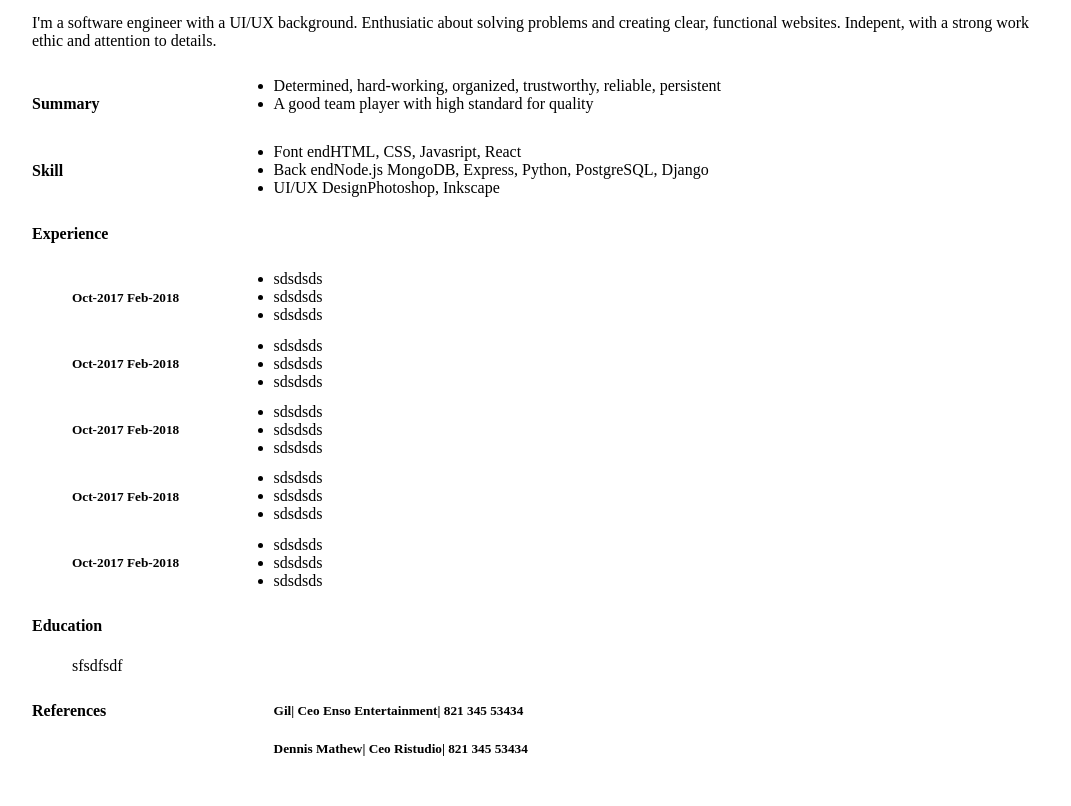
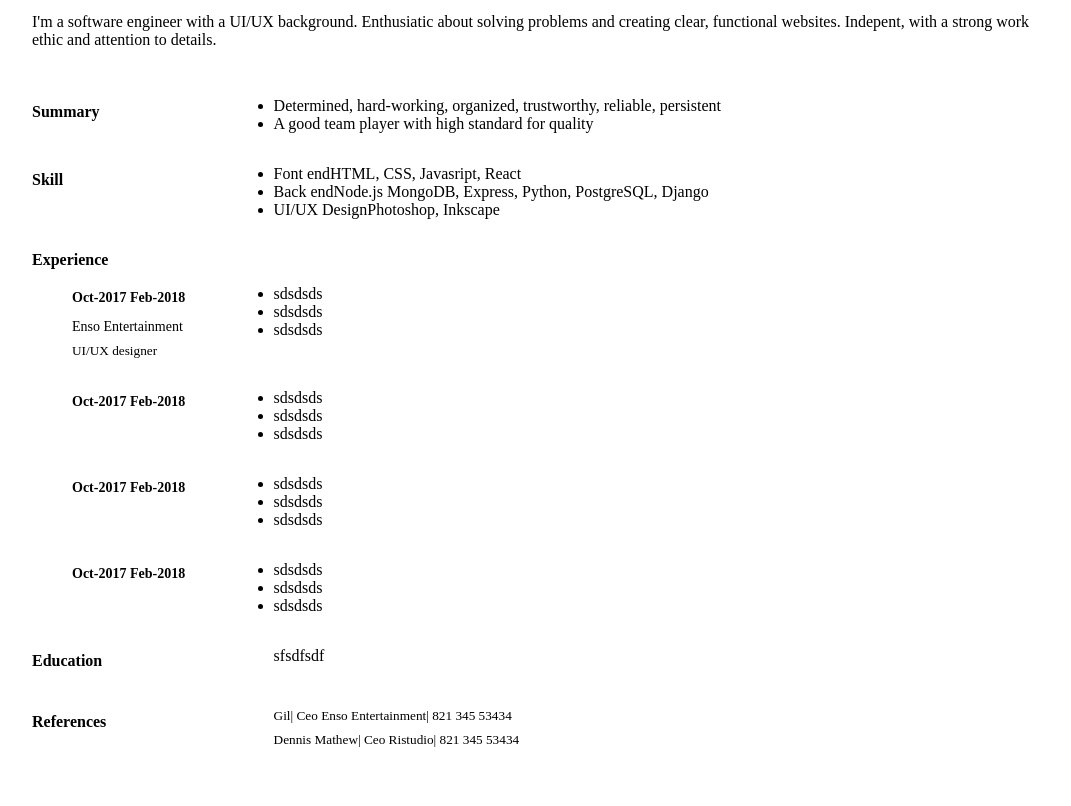
Before and after one commit to viviRbi/resume, a plain HTML site: page index.html in a window 1280 px wide. Shown: the part 222-1028 px from the top of the page, without its empty margins (104-1175 px from the left). Drawn offline with Linux system fonts and the light colour scheme.

Commit message:
test pdf

```diff
--- a/index.html
+++ b/index.html
@@ -24,9 +24,6 @@
         <h5>(832) 267-0517</h5>
         <h5>thaovyletruong@gmail.com</h5>
         <h5><span>Github:</span><span>https://github.com/viviRbi</span></h5>
-
-
-
       </section>
     </div>
   </header>
@@ -52,7 +49,7 @@
         </div>
       </article>
 
-      <article class="tech-skill">
+      <article class="skill">
         <div>
           <h4>Skill</h4>
         </div>
@@ -75,22 +72,8 @@
         <div>
           <ul>
             <h5>Oct-2017 Feb-2018</h5>
-          </ul>
-        </div>
-
-        <div>
-          <ul>
-            <li>sdsdsds</li>
-            <li>sdsdsds</li>
-            <li>sdsdsds</li>
-          </ul>
-        </div>
-      </article>
-
-      <article>
-        <div>
-          <ul>
-            <h5>Oct-2017 Feb-2018</h5>
+            <h5>Enso Entertainment</h5>
+            <h5>UI/UX designer</h5>
           </ul>
         </div>
 
@@ -152,14 +135,14 @@
       </article>
     </section>
 
-    <section class="edu">
+    <article class="edu">
       <div>
         <h4>Education</h4>
       </div>
       <div>
         <ul>sfsdfsdf</ul>
       </div>
-    </section>
+    </article>
 
     <article class="ref">
       <div>
--- a/style.css
+++ b/style.css
@@ -1,6 +1,4 @@
-ul, div{
-margin: 3px 0;
-}
+
 body{
   padding: 2vh 10vw;
 }
@@ -20,14 +18,18 @@ header div section:nth-child(2){
 header h1{
   font-size: 8vh;
   line-height: 3vh;
-  margin-bottom: 6vh;
+  margin-bottom: 7vh;
 }
 header h3{
   margin-bottom: 4vh;
 }
+/* --------------- description ---------------- */
 .des h4{
   font-weight: 100;
+  margin: 2vh 0 4vh 0;
 }
+
+/* --------------- main ---------------- */
 main article{
   display: flex;
   align-items: flex-start;
@@ -38,3 +40,28 @@ main article div:first-child{
 main article div:nth-child(2){
   flex:4;
 }
+/* --------------- exp  ---------------- */
+.exp{
+  margin-top: 2vh;
+}
+.exp h5{
+  font-weight: 100;
+  line-height: 1px;
+}
+.exp article h5:first-child{
+  font-weight: 600;
+  line-height: 1.2vh;
+  font-size: 14px;
+}
+.exp article h5:nth-child(2){
+  font-weight: 500;
+  font-size: 14px;
+}
+.exp h4{
+  margin: 0;
+}
+/* --------------- ref ---------------- */
+.ref h5{
+  margin: 1vh 0;
+  font-weight: 100;
+}
```
